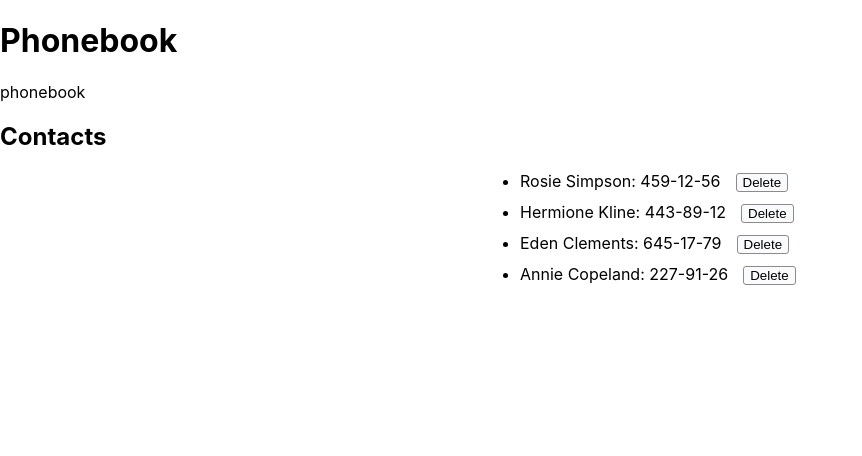
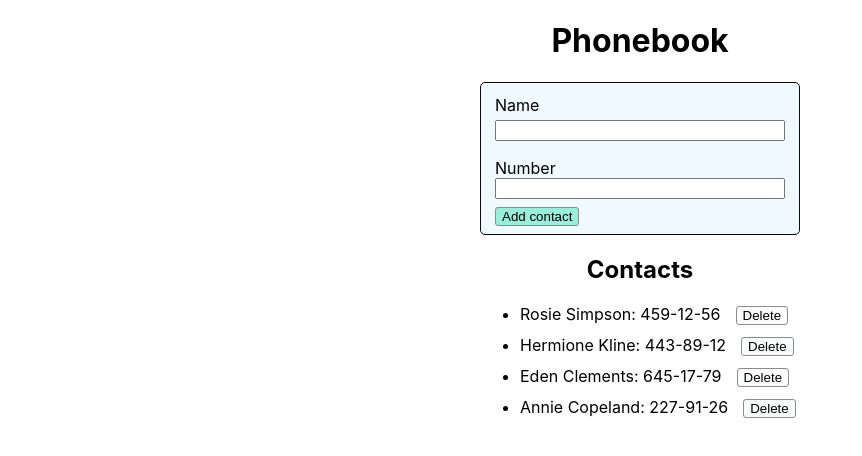
Before and after one commit to Maksim8811/goit-react-hw-06-phonebook, a React (Create React App) app: page / in a window 1280 px wide. Shown: the top 456 px of the page, without its empty margins (0-862 px from the left). Built offline with nearby package versions, Linux system fonts and the light colour scheme.

Commit message:
add reducer contacts

```diff
--- a/src/components/Phonebook/Phonebook.jsx
+++ b/src/components/Phonebook/Phonebook.jsx
@@ -79,16 +79,64 @@
 // }
 
 // export default Phonebook;
-
-import { useSelector } from "react-redux";
+import "./Phonebook.css";
+import { useSelector, useDispatch } from "react-redux";
+import {addContact} from "../../redux/store"
+import { nanoid } from 'nanoid'
 
 export function Phonebook () {
-    const sel = useSelector(state => state)
-    console.log('sel', sel)
+    const contactsInitial = useSelector(state => state.contacts)
+    const dispatch = useDispatch()
+    console.log('contactsInitial', contactsInitial)
+
+    const loginInputId = nanoid()
+    const telInputId = nanoid()
+
+    const handleSubmit = ev => {
+              ev.preventDefault()
+
+              const newContactObj = {
+                id: nanoid(),
+                name: ev.target.elements.name.value,
+                number: ev.target.elements.number.value,
+              }
+
+              dispatch(addContact(newContactObj))
+              ev.target.reset()
+            }
+
 
     return (
-        <>
-        <p>phonebook</p>
-        </>
+             <>
+      <div className="container_form">
+      <form htmlFor={loginInputId} className="form" onSubmit={handleSubmit} >
+      <label className="label_form" id={loginInputId}>Name
+      <input
+
+
+      className="input"
+      type="text"
+      name="name"
+      title="Name may contain only letters, apostrophe, dash and spaces. For example Adrian, Jacob Mercer, Charles de Batz de Castelmore d'Artagnan"
+      required
+/>
+
+<label className="label_form" id={telInputId}>Number
+<input
+
+type="tel"
+name="number"
+title="Phone number must be digits and can contain spaces, dashes, parentheses and can start with +"
+required
+/>
+</label>
+
+<button className="button" type="submit" >Add contact</button>
+</label>
+     </form>
+     </div>
+
+</>
+
     )
 }
--- a/src/redux/store.js
+++ b/src/redux/store.js
@@ -2,16 +2,19 @@ import { configureStore } from "@reduxjs/toolkit";
 
 import { createReducer, createAction } from "@reduxjs/toolkit";
 
-const addContact = createAction("contacts/addContact")
+import { nanoid } from "nanoid";
+
+export const addContact = createAction("contacts/addContact")
+
 
 
 const contactsReducer = createReducer([
-    {id: ``, name: 'Rosie Simpson', number: '459-12-56'},
-    {id: ``, name: 'Hermione Kline', number: '443-89-12'},
-    {id: ``, name: 'Eden Clements', number: '645-17-79'},
-    {id: ``, name: 'Annie Copeland', number: '227-91-26'},
+    {id: `${nanoid()}`, name: 'Rosie Simpson', number: '459-12-56'},
+    {id: `${nanoid()}`, name: 'Hermione Kline', number: '443-89-12'},
+    {id: `${nanoid()}`, name: 'Eden Clements', number: '645-17-79'},
+    {id: `${nanoid()}`, name: 'Annie Copeland', number: '227-91-26'},
 ], {
-    [addContact] : (state, action) => state.push(action.payload)
+    [addContact] : (state, action) => [...state, action.payload]
 })
 
 const filterReducer = createReducer("", {})
```
